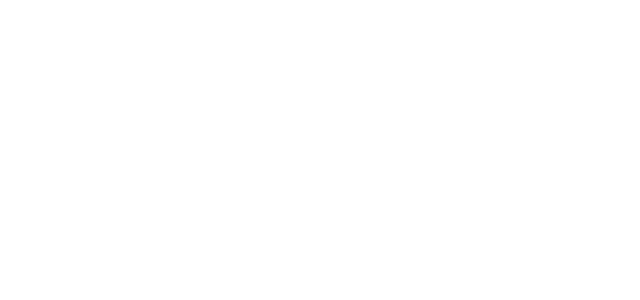
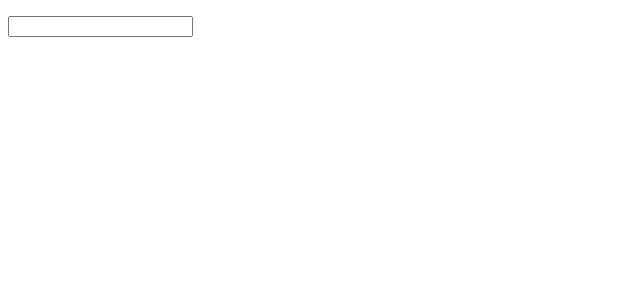
Before and after one commit to longcuxit/twit-split, a React (Create React App) app: page / in a window 1280 px wide. Shown: the top 300 px of the page, without its empty margins (0-640 px from the left). Built offline with nearby package versions, Linux system fonts and the light colour scheme.

Commit message:
add Basic style and components

```diff
--- a/src/App.js
+++ b/src/App.js
@@ -1,10 +1,20 @@
 import React, { Component } from 'react';
+
+import { Provider } from './components/Context';
+import List from './components/List';
+import Form from './components/Form';
+
+// import './styles/all.scss';
 
 class App extends Component {
   render() {
     return (
-      <div className="c-twit-split">
-      </div>
+      <Provider>
+        <div className="c-twitsplit">
+          <List/>
+          <Form/>
+        </div>
+      </Provider>
     );
   }
 }
--- /dev/null
+++ b/src/components/Context.js
@@ -0,0 +1,34 @@
+import React from "react";
+
+const Context = React.createContext({});
+
+
+export class Provider extends React.Component {
+  state = { items: [], loading: true };
+
+  methods = {
+    sendMsg: (msg) => {
+      const { items } = this.state;
+      items.push(msg);
+      this.setState({ items });
+    }
+  }
+  get contextProps() {
+    const { items } = this.state;
+    return Object.assign({ items }, this.methods);
+  }
+  render() {
+    return (
+      <Context.Provider value={this.contextProps}>
+        {this.props.children}
+      </Context.Provider>
+    );
+  }
+}
+
+export const Consumer = Context.Consumer;
+export const connect = Component => props => (
+  <Consumer>{context => <Component {...context} {...props} />}</Consumer>
+);
+export { Context };
+export default { Provider, Consumer, Context, connect };
--- /dev/null
+++ b/src/components/Form.js
@@ -0,0 +1,29 @@
+import React from 'react';
+
+import { connect } from './Context';
+
+class Form extends React.Component {
+  state = { msg: ''}
+
+  onSubmit = (e) => {
+    this.props.sendMsg(this.state.msg)
+    e.preventDefault();
+    return false;
+  }
+
+  onTypeMsg = (e) => {
+    console.log(e.target.value)
+    const { state } = this;
+    state.msg = e.target.value;
+  }
+
+  render() {
+    return (
+      <form onSubmit={this.onSubmit}>
+        <input onChange={this.onTypeMsg}/>
+      </form>
+    )
+  }
+}
+
+export default connect(Form);
--- /dev/null
+++ b/src/components/List.js
@@ -0,0 +1,23 @@
+import React from 'react';
+
+import { connect } from './Context';
+
+
+class List extends React.Component {
+  static defaultProps = {
+    items: []
+  }
+  render() {
+    const { items } = this.props;
+
+    return (
+      <ul className="c-list">
+        {items.map((item, index) => {
+          return (<li key={index}>{item}</li>)
+        })}
+      </ul>
+    )
+  }
+}
+
+export default connect(List);
```
Also changed, not shown: src/styles/all.scss (added).
